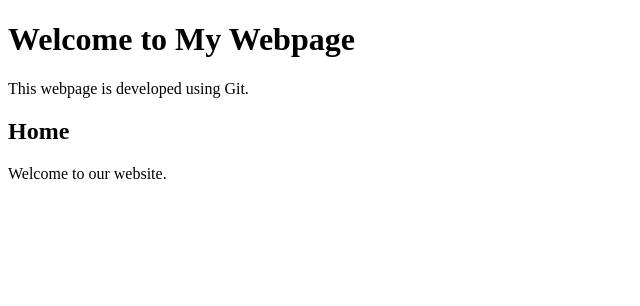
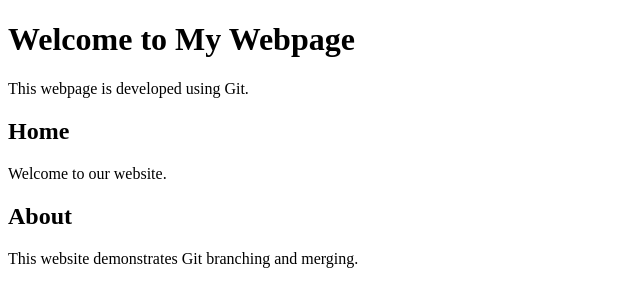
Before and after one commit to haneefa96/git-html-workshop, a plain HTML site: page index.html in a window 1280 px wide. Shown: the whole page, without its empty margins (0-640 px from the left). Drawn offline with Linux system fonts and the light colour scheme.

Commit message:
Added About section

```diff
--- a/index.html
+++ b/index.html
@@ -8,6 +8,9 @@
 <p>This webpage is developed using Git.</p>
 <h2>Home</h2>
 <p>Welcome to our website.</p>
-
+<h2>About</h2>
+<p>
+This website demonstrates Git branching and merging.
+</p>
 </body>
 </html>
```
